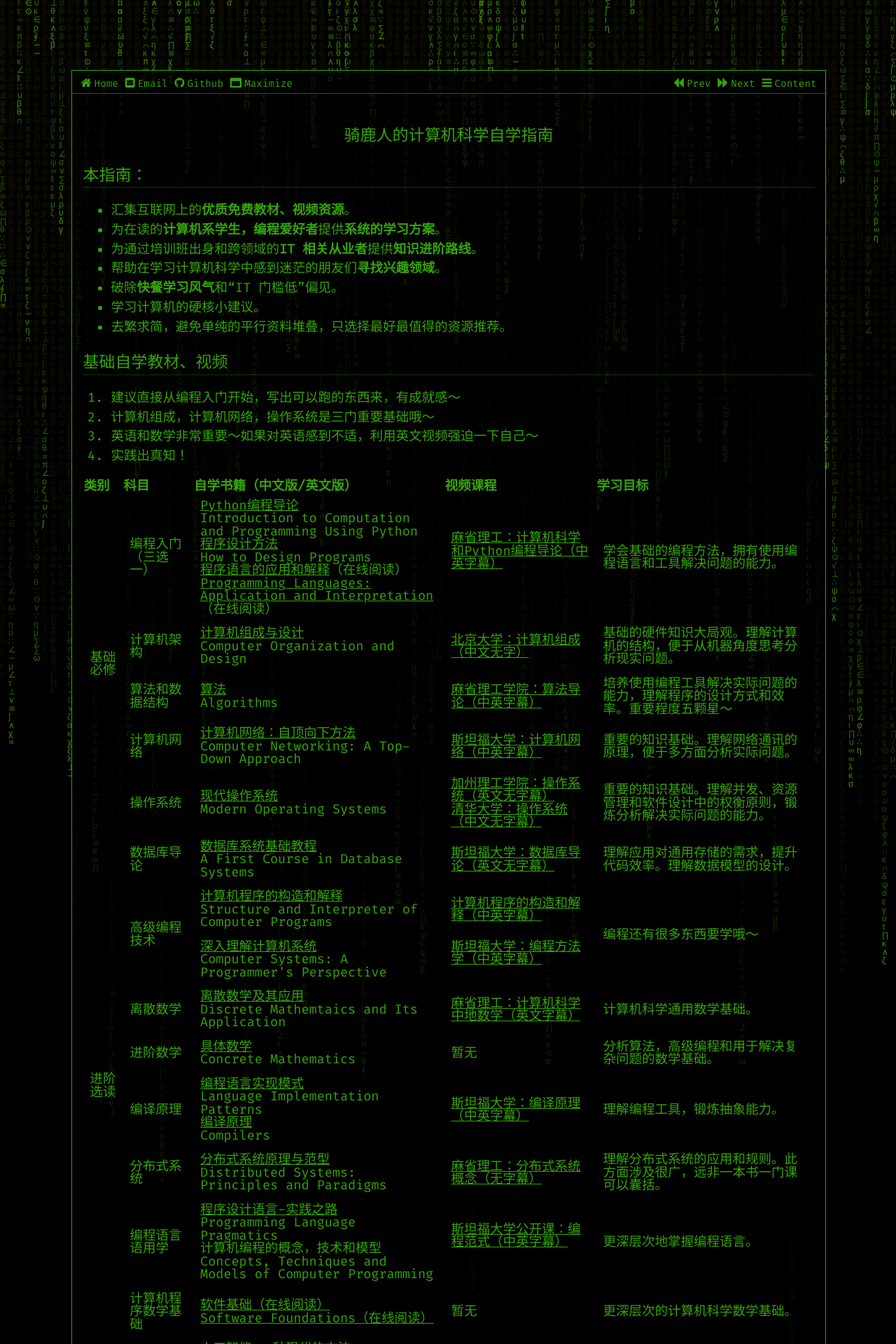
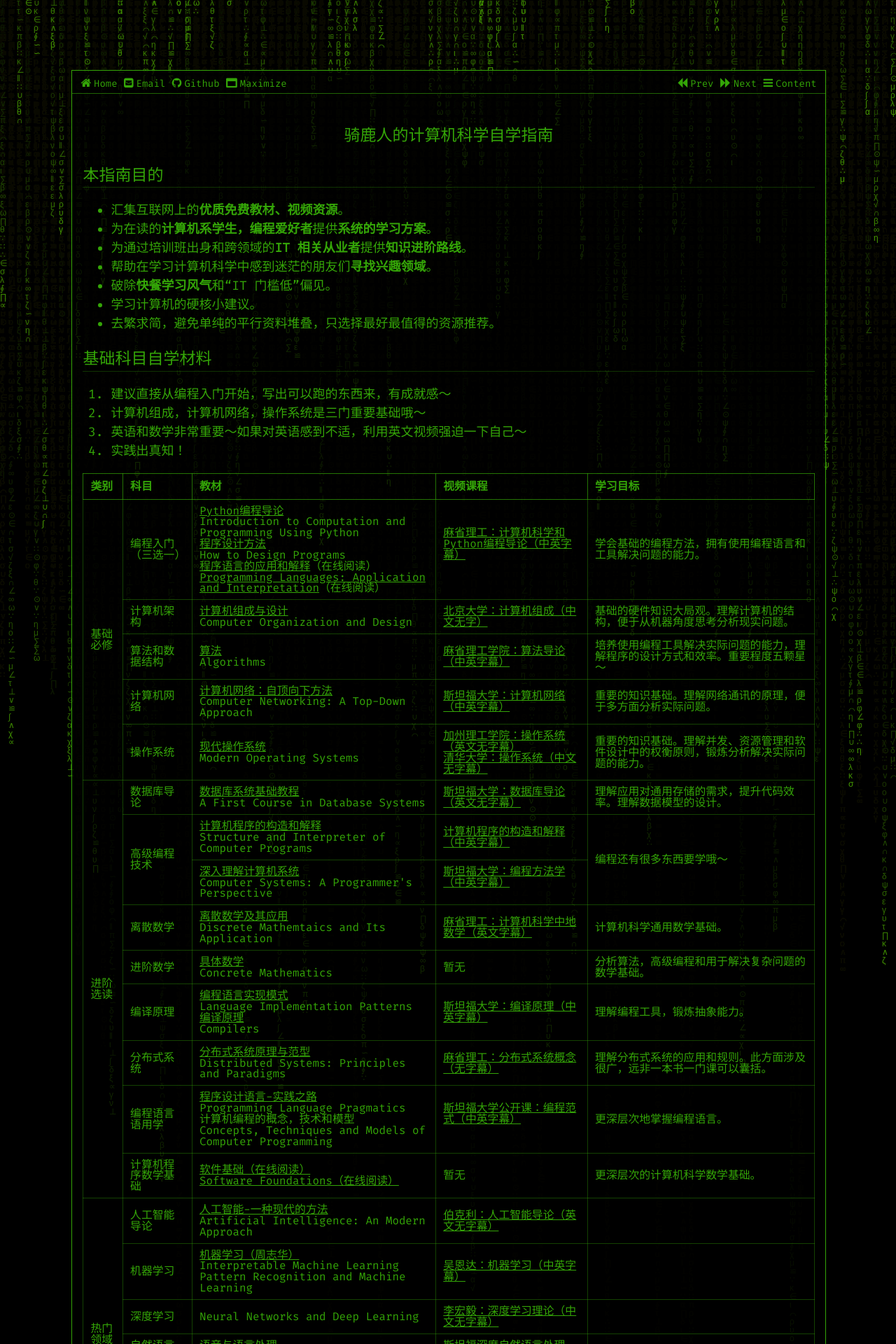
Before and after one commit to akiritsu/cs-learning-map, a Jekyll site: the page built from pages/index.md, in a window 1280 px wide. Shown: the top 1920 px of the page at 70% size. Built offline with Jekyll 4.4.1, drawn with Linux system fonts in a browser that asks for light colours; some of the changed text lies outside the part shown.

Commit message:
use negya

```diff
--- a/_includes/header.html
+++ b/_includes/header.html
@@ -102,7 +102,7 @@
 <div class="div_toc toc" id="popup_toc">
   {% if page.toc_level %} {% assign toclv = page.toc_level %} {% elsif
   site.toc_level %} {% assign toclv = site.toc_level %} {% else} {% assign toclv
-  = 3 %} {% endif %} {% include toc.html html=page sanitize=true class="ul_toc"
+  = 3 %} {% endif %} {% include toc.html html=content sanitize=true class="ul_toc"
   id="ul_toc" h_min=1 h_max=toclv %}
 </div>
 <!-- toggle toc -->
--- a/_includes/list_of_articles.html
+++ b/_includes/list_of_articles.html
@@ -1,12 +1,11 @@
 {% if page.post_list == "date" %}
 <!-- list of articles: sort by date (by default) -->
-<h1 class="loa">计算机科学免费在线资源</h1>
+<!-- <h1 class="loa">计算机科学免费在线资源</h1> -->
 <table>
     <thead>
         <tr>
             <th> 标题 </th>
-            <th> 日期 </th>
-            <th> 系列 </th>
+            <th> 更新日期 </th>
         </tr>
     </thead>
     <tbody>
@@ -15,7 +14,6 @@
         </tr>
         <td class="td_title"><a href="{{post.url}}">{{post.title}}</a></td>
         <td class="td_date">{{post.date | date: "%b %d, %y"}}</td>
-        <td class="td_category">{{post.category}}</td>
         </tr>
         {% endif %}
         {% endfor %}
--- a/assets/css/main.scss
+++ b/assets/css/main.scss
@@ -23,7 +23,7 @@
 $font-size-h4: 21px;
 $font-size-h5: 19.5px;
 $font-size-h6: 16px;
-$font-size-primary: 18.5px;
+$font-size-primary: 18px;
 $font-smaller: 88%;
 $font-bigger: 108%;
 $blk-duration: 1.2s;
@@ -158,14 +158,15 @@
           thead {
             th {
               padding: 10px 10px;
-              font-size: $font-bigger;
+              font-size: $font-smaller;
+              border: 1.3px solid rgba($color-primary, 0.7);          }
             }
-            border-top: 1.3px solid rgba($color-primary, 0.7);
-            border-bottom: 1px solid rgba($color-primary, 0.4);
-          }
+
           tbody {
             td {
               padding: 8px 10px;
+              font-size: $font-smaller;
+              border: 1px solid rgba($color-primary, 0.4);
             }
             border-bottom: 1.3px solid rgba($color-primary, 0.7);
             .td_title {
@@ -197,7 +198,7 @@
     }
     // scroll bar
     .div_article::-webkit-scrollbar {
-      width: 2px;
+      width: 4px;
     }
     .div_article::-webkit-scrollbar-thumb {
       background-color: $color-primary;
--- a/pages/index.md
+++ b/pages/index.md
@@ -10,8 +10,10 @@
 encrypted_text: false
 permalink: /
 ---
+
 # 骑鹿人的计算机科学自学指南
-## 本指南：
+
+## 本指南目的
 
 - 汇集互联网上的**优质免费教材、视频资源**。
 - 为在读的**计算机系学生，编程爱好者**提供**系统的学习方案**。
@@ -21,7 +23,7 @@
 - 学习计算机的硬核小建议。
 - 去繁求简，避免单纯的平行资料堆叠，只选择最好最值得的资源推荐。
 
-## 基础自学教材、视频
+## 基础科目自学材料
 
 1. 建议直接从编程入门开始，写出可以跑的东西来，有成就感～
 2. 计算机组成，计算机网络，操作系统是三门重要基础哦～
@@ -29,13 +31,16 @@
 4. 实践出真知！
 
 <table>
+<thead>
   <tr>
     <th>类别</th>
     <th>科目</th>
-    <th>自学书籍（中文版/英文版）</th>
+    <th>教材</th>
     <th>视频课程</th>
     <th>学习目标</th>
   </tr>
+</thead>
+<tbody>
   <tr>
     <td rowspan="5">基础必修</td>
     <td>编程入门（三选一）</td>
@@ -160,11 +165,12 @@
     <td></td>
   </tr>
   <tr>
-    <td>自动推理</td>
+    <td>自动定理证明</td>
     <td><a href="https://www.amazon.com/Certified-Programming-Dependent-Types-Introduction/dp/0262026651/ref=sr_1_fkmrnull_1?keywords=Certified+Programming+with+Dependent+Types&qid=1555168397&s=books&sr=1-1-fkmrnull">Certified Programming with Dependent Types</a></td>
     <td>暂无</td>
     <td></td>
   </tr>
+  </tbody>
 </table>
 
 ## 学习观小问答
@@ -203,19 +209,8 @@
 A: 人生有涯，数学无涯，应避免南辕北辙，丢失学习重点。对计算机科学有兴趣，可以在涉及到数学问题的时候，利用维基百科知识补充（不懂啥搜啥）。一般情况下，不必系统学习（甚至不必学习离散数学、线性代数）。对于数学的历史、数学的证明等，更不需太过重视。一般而言，有以下三门核心基础数学：离散数学，线性代数，概率论与统计学。
 
 **Q：如何选择兴趣领域？**<br>
-A： 在 20 世纪 60 年代，计算机科学研究的重点是程序语言，编译器，操作系统，以及这三方面涉及的数学。70 年代则以算法的研究最为火热。于今的计算机科学研究更重视“应用”。在自然科学中，观察、收集和存储数据最为关键。在商业中，重要的是对数据的“理解”和“掌控”。这些是计算机科学的**传统领域**。<br>这些传统领域地研究已经**相对完善**。现在计算机科学的研究，集中在获取和处理有效信息，以使计算机**解决特定实际问题**。机器学习的快速发展是一个例子。一个当前（2019 年）流行雇员种类和研究领域的不完全列表如下：
-
-- 全栈开发
-- 人机交互
-- 机器各种学习（包括深度学习，优化学习，强化学习）
-- 计算机视觉
-- 数据科学
-- 自动推理
-- 游戏开发
-- 自然科学对计算机的应用
-- 专家系统
-- ……
-  多咨询身边的“大牛”，可以让他们为你指路。
+A： 在 20 世纪 60 年代，计算机科学研究的重点是程序语言，编译器，操作系统，以及这三方面涉及的数学。70 年代则以算法的研究最为火热。于今的计算机科学研究更重视“应用”。在自然科学中，观察、收集和存储数据最为关键。在商业中，重要的是对数据的“理解”和“掌控”。这些是计算机科学的**传统领域**。<br>这些传统领域地研究已经**相对完善**。现在计算机科学的研究，集中在获取和处理有效信息，以使计算机**解决特定实际问题**。机器学习的快速发展是一个例子。一个当前（2019 年）流行雇员种类和研究领域的不完全集合为：全栈web开发，人机交互，机器各种学习（包括深度学习，优化学习，强化学习），计算机视觉，游戏开发，自然科学对计算机的应用，专家系统，自动定理证明，编程语言理论，分布式系统……
+<br>多咨询身边的“大牛”，可以让他们为你指路。
 
 **Q：应该对编程语言进行研究吗？**<br>
 A： 对于程序语言和编程方法的研究非常有用。
@@ -246,14 +241,8 @@
 
 ## 支持本网站
 
-1. 找到错误！找到更好的资源！好的建议！邮箱：akiritsu@outlook.com；QQ 群：296867034，性感群主，在线女装。
-2. Github 加星或者关注骑鹿人。
+1. 找到错误！找到更好的资源！好的建议！
+2. 在 Github 上 fork 本网站，添加资源至\_post 文件家并 pull request
 3. 转载，帮助更多的初学者，也请注明出处（本网站不定期更新）。
 
-## 免责声明
-
-本指南是骑鹿人一时兴起所为，如果能对大家有一些帮助就很开心了～如果有建议、新的想法，或者找到了本网站的漏误，欢迎给骑鹿人发邮件哦（akiritsu@outlook.com)。本站一部分内容参考了 Quora，知乎，teachyourselfcs.com，使用的 jekyll 主题是 BlackDocs，如有侵权立即删除。
-
-1. 对于资源而言，如果有多个“经典教材”内容或领域重复，只选取综合内容最好、最适合自学的一个，**避免单纯地罗列“平行书籍“、“同类资源”**。
-2. 本站资源骑鹿人及友人**只看过约一半**（？），不了解的领域是通过**对比 CS 四大名校的教材和 Quora 问答**给出，可能存在谬误，一经发现骑鹿人会在第一时间修正。
-3. 本站面向的是初学者，迷途小羔羊，爱好者；且对资源的选取和对比比较负责。并不适合各路精英大神，看完再喷～没人是傻 X，或者所有人都是傻 X ～
+## 计算机科学免费在线资源列表
```
Also changed, not shown: _posts/2017-3-12-csbook.md (+1 -0 lines).
